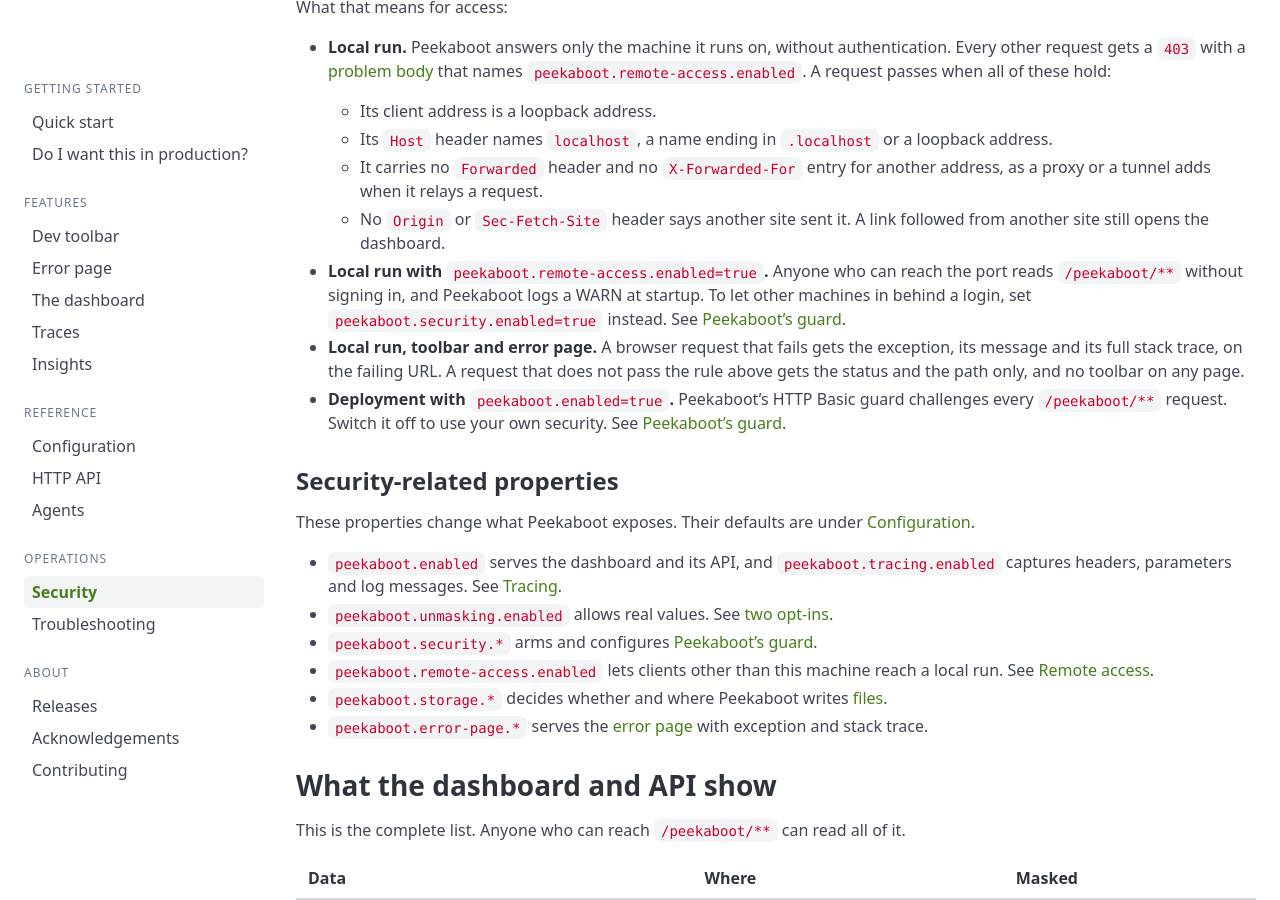
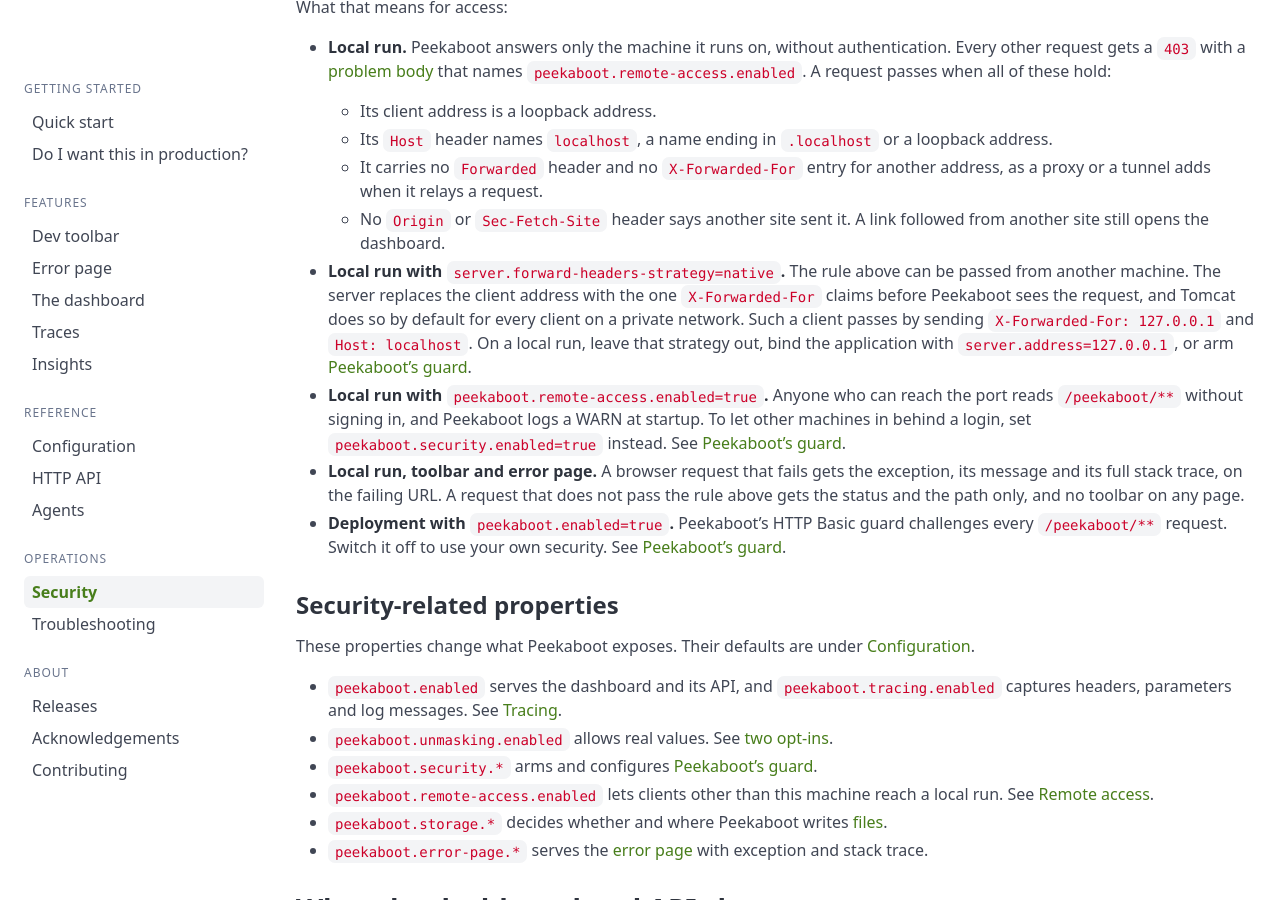
Before and after one commit to peekaboot-org/peekaboot-org.github.io, a Jekyll site: the page built from docs/security.md, in a window 1280 px wide and 900 px high, scrolled down 486 px. Built offline with Jekyll 4.4.1, drawn with Linux system fonts in a browser that asks for light colours.

Commit message:
docs: say native forwarding gets past the rule

```diff
--- a/docs/security.md
+++ b/docs/security.md
@@ -30,6 +30,12 @@ What that means for access:
     proxy or a tunnel adds when it relays a request.
   - No `Origin` or `Sec-Fetch-Site` header says another site sent it. A link followed from
     another site still opens the dashboard.
+- **Local run with `server.forward-headers-strategy=native`.** The rule above can be passed from
+  another machine. The server replaces the client address with the one `X-Forwarded-For` claims
+  before Peekaboot sees the request, and Tomcat does so by default for every client on a private
+  network. Such a client passes by sending `X-Forwarded-For: 127.0.0.1` and `Host: localhost`.
+  On a local run, leave that strategy out, bind the application with
+  `server.address=127.0.0.1`, or arm [Peekaboot's guard](#peekaboots-guard).
 - **Local run with `peekaboot.remote-access.enabled=true`.** Anyone who can reach the port reads
   `/peekaboot/**` without signing in, and Peekaboot logs a WARN at startup. To let other
   machines in behind a login, set `peekaboot.security.enabled=true` instead. See [Peekaboot's
```
